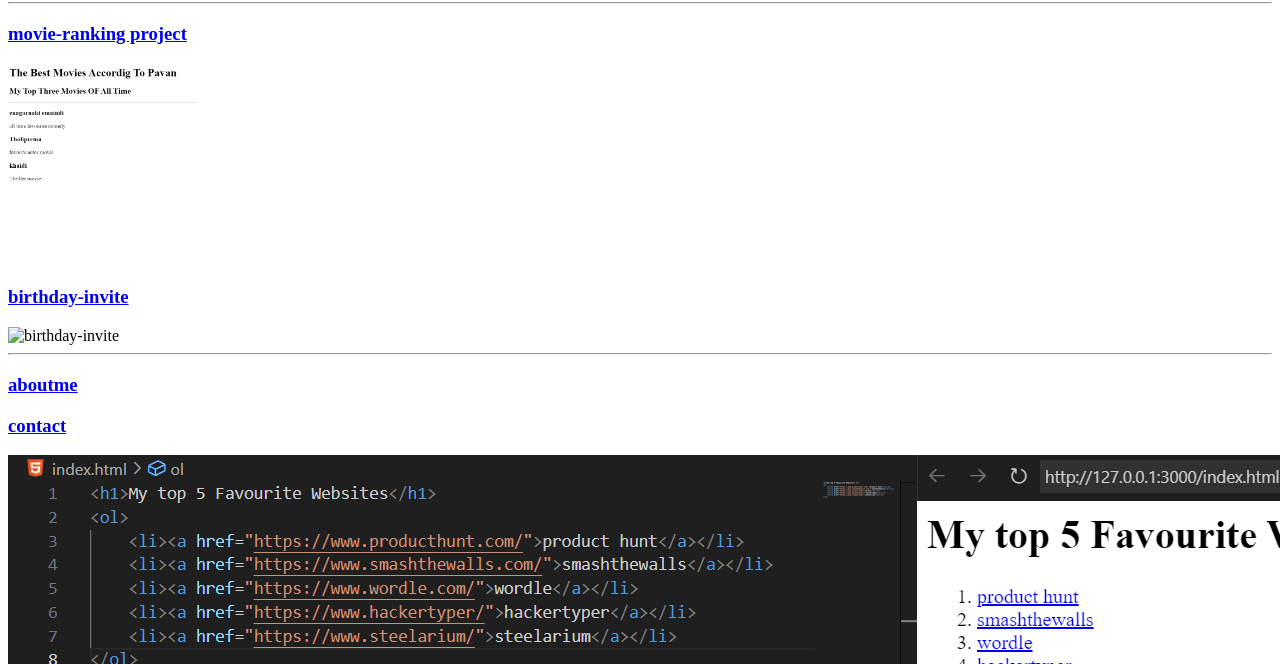
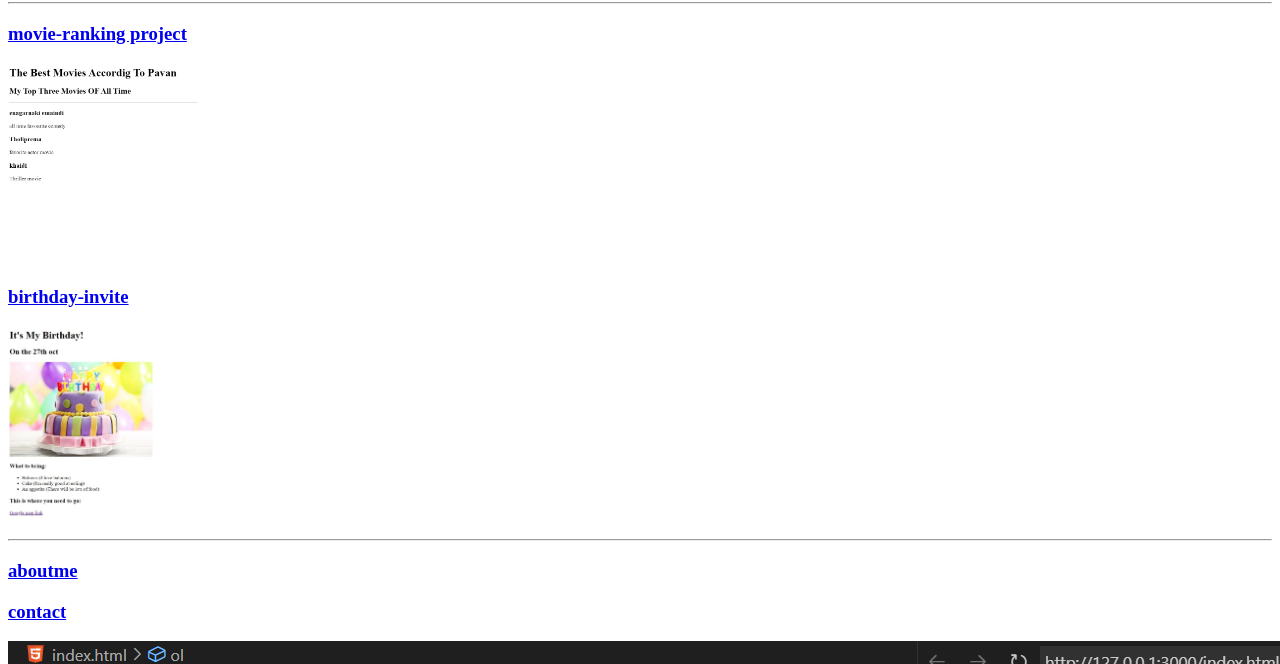
Before and after one commit to pavansagaramd/portfolio, a plain HTML site: page index.html in a window 1280 px wide. Shown: the part 136-800 px from the top of the page. Drawn offline with Linux system fonts and the light colour scheme; the site is published under a folder, as on GitHub Pages, so addresses that start at the root find nothing.

Commit message:
Update index.html

```diff
--- a/index.html
+++ b/index.html
@@ -17,7 +17,7 @@
 <img src="./assets/images/movie-ranking.png" height="200" alt="movie ranking Project"/>
 <!-- TODO 3: Take screenshots of your project previews and add the images to the images folder -->
 <h3><a href="./public/birthday-invite.html">birthday-invite</a></h3>
-<img src="/assets/images/birthday.png" height="200" alt="birthday-invite"/>
+<img src="./assets/images/birthday.png" height="200" alt="birthday-invite"/>
 <hr></hr>
 
 <!-- TODO 7: Add the Contact Me and About Me page links -->
```
